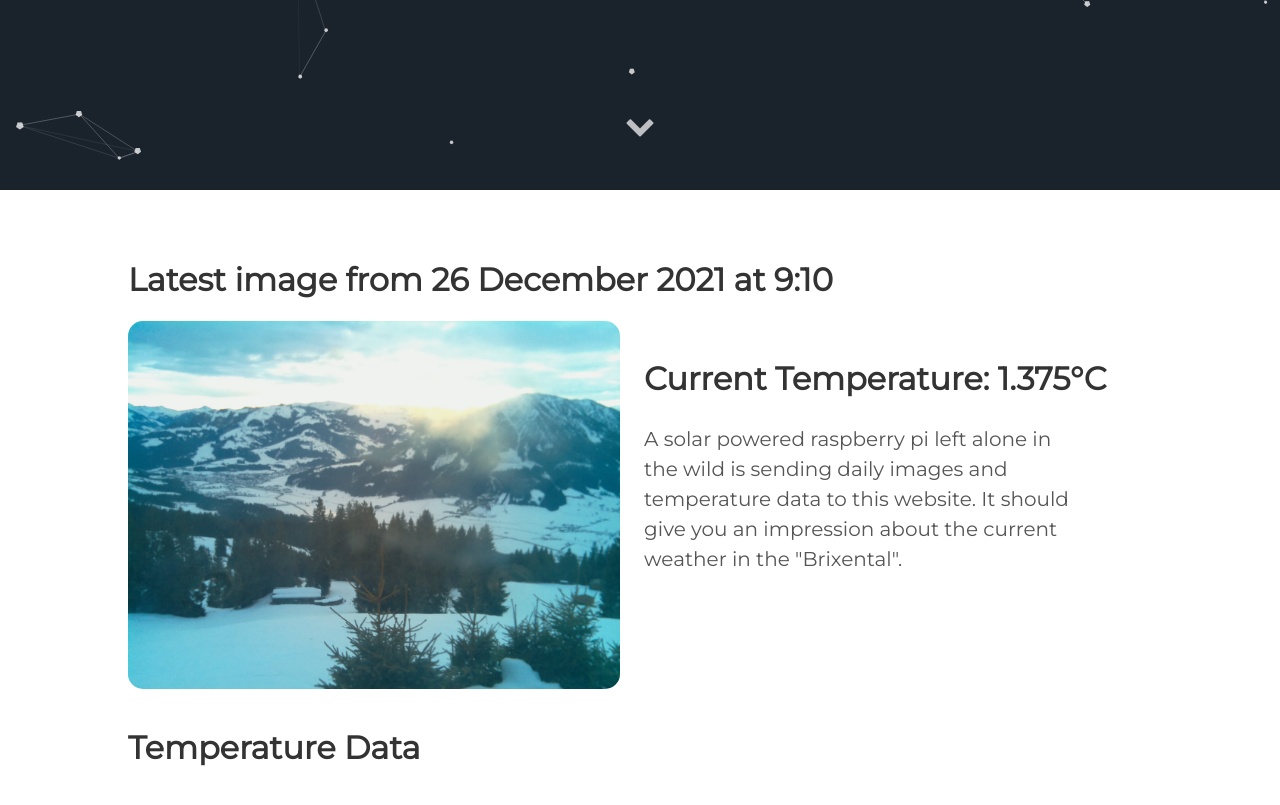
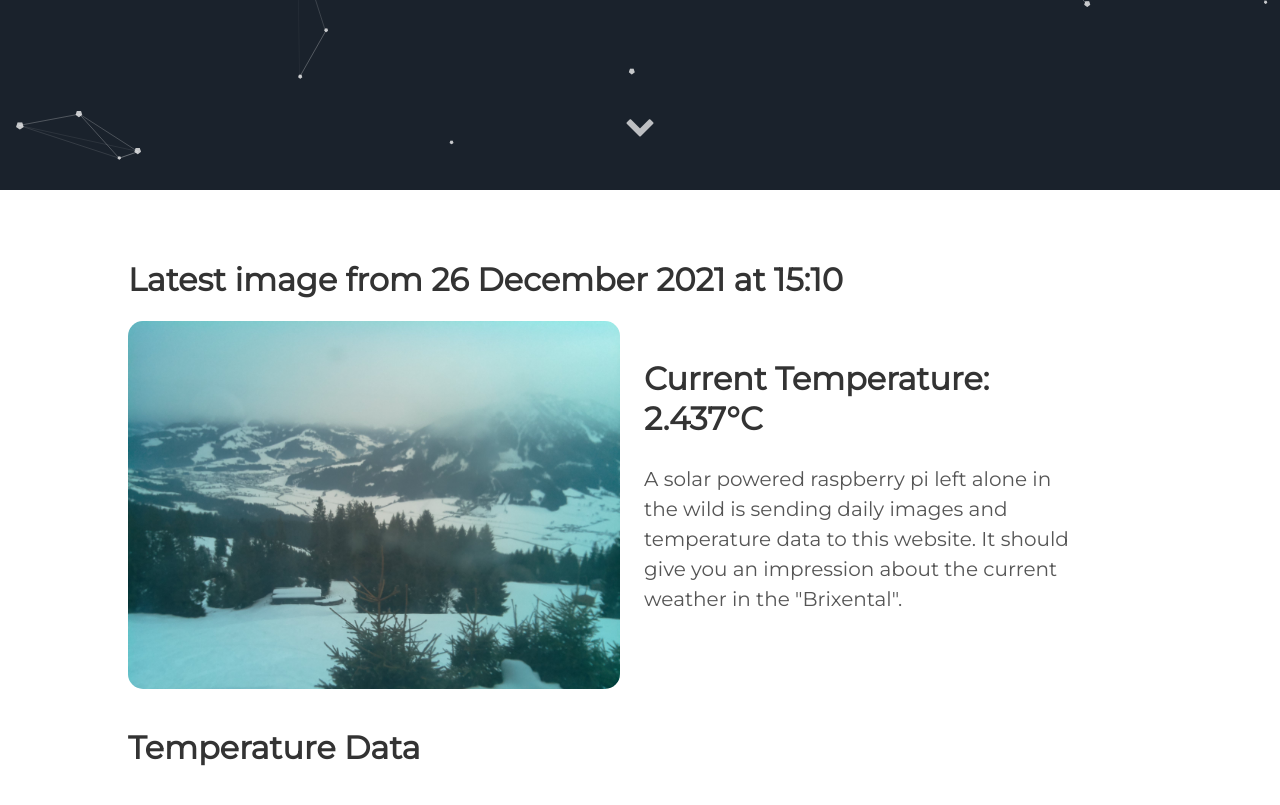
Before and after one commit to vektorious/vektorious.github.io, a Jekyll site: the page built from resources/huette.md, in a window 1280 px wide and 900 px high, scrolled down 710 px. Shown: the top 805 px of the window. Built offline with Jekyll 4.4.1, drawn with Linux system fonts in a browser that asks for light colours.

Commit message:
I'm a bot beep boop

```diff
--- a/resources/huette.md
+++ b/resources/huette.md
@@ -6,13 +6,13 @@ image: '/assets/img/'
 description: 'Live image from the Austrian alps'
 twitter_text: ' '
 ---
-## Latest image from 26 December 2021 at  9:10
+## Latest image from 26 December 2021 at 15:10
 <div class="huette">
   <div class="huette-image">
     <img src="{{ "/assets/img/huette.jpg" | prepend: site.baseurl }}">
   </div>
   <div class="huette-text">
-        <h2>Current Temperature: 1.375°C</h2>
+        <h2>Current Temperature: 2.437°C</h2>
         <p>A solar powered raspberry pi left alone in the wild is sending daily images and temperature data to this website. It should give you an impression about the current weather in the "Brixental".</p>
 
   </div>
```
Also changed, not shown: rpi-script/2021-12-26_150925.txt (renamed from rpi-script/2021-12-26_090924.txt, +5 -5 lines), rpi-script/huette.md (+2 -2 lines), assets/img/huette.jpg, assets/img/temp_plot.png, rpi-script/temp_plot.png, 1 other file.
